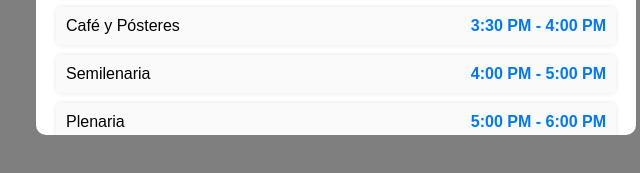
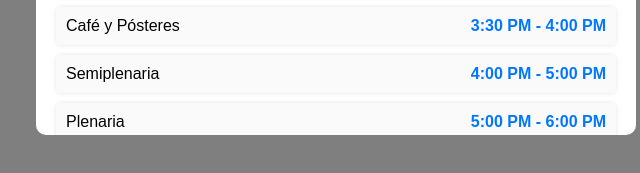
Before and after one commit to MaiHoyos/CongresoColMath, a plain HTML site: page index.html in a window 1280 px wide. Both pictures are taken after a click on the button "Ver Horario". Shown: the part 553-726 px from the top of the page, 304-944 px from the left. Drawn offline with Linux system fonts and the light colour scheme.

Commit message:
Update index.html

```diff
--- a/index.html
+++ b/index.html
@@ -196,7 +196,7 @@
                             <p><strong>3:30 PM - 4:00 PM</strong></p>
                         </div>
 						<div class="schedule-item">
-                            <p>Semilenaria</p>
+                            <p>Semiplenaria</p>
                             <p><strong>4:00 PM - 5:00 PM</strong></p>
                         </div>
 		    </div>
@@ -248,7 +248,7 @@
                             <p><strong>3:30 PM - 4:00 PM</strong></p>
                         </div>
 						<div class="schedule-item">
-                            <p>Semilenaria</p>
+                            <p>Semiplenaria</p>
                             <p><strong>4:00 PM - 5:00 PM</strong></p>
                         </div>
 
@@ -300,7 +300,7 @@
                             <p><strong>3:30 PM - 4:00 PM</strong></p>
                         </div>
 						<div class="schedule-item">
-                            <p>Semilenaria</p>
+                            <p>Semiplenaria</p>
                             <p><strong>4:00 PM - 5:00 PM</strong></p>
                         </div>
 
@@ -352,7 +352,7 @@
                             <p><strong>3:30 PM - 4:00 PM</strong></p>
                         </div>
 						<div class="schedule-item">
-                            <p>Semilenaria</p>
+                            <p>Semiplenaria</p>
                             <p><strong>4:00 PM - 5:00 PM</strong></p>
                         </div>
 
```
